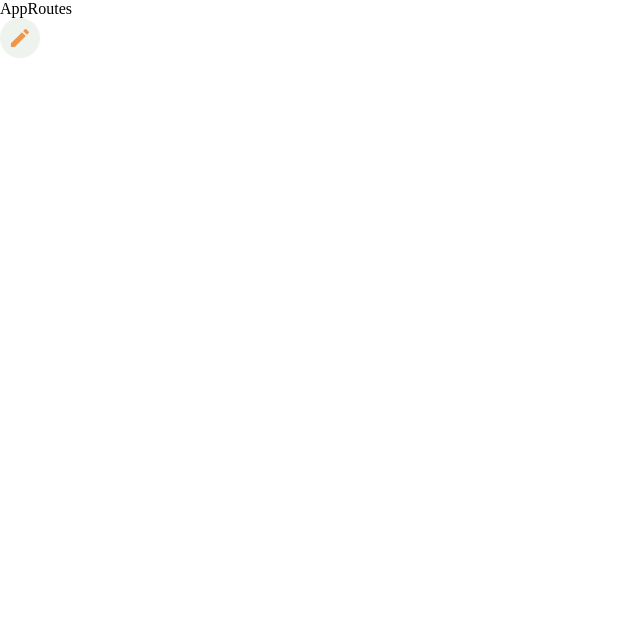
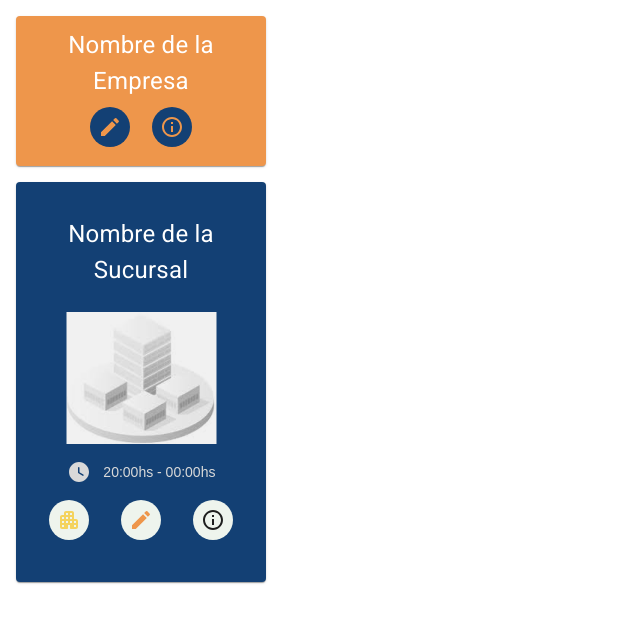
Before and after one commit to JeronimoCortez/ProyectoFinalProg3, a React (Vite) app in the folder vite-project/: page / in a window 1280 px wide. Shown: the top 622 px of the page, without its empty margins (0-640 px from the left). Built offline with nearby package versions, Linux system fonts and the light colour scheme.

Commit message:
Estilos compay edit button

```diff
--- a/vite-project/src/App.tsx
+++ b/vite-project/src/App.tsx
@@ -1,11 +1,11 @@
-import { EditButton } from "./Components/ui/EditButton/EditButton";
-import { AppRoutes } from "./routes/AppRoutes";
+import { CardBranch } from "./Components/ui/CardBranch/CardBranch";
+import { CardCompany } from "./Components/ui/CardCompany/CardCompany";
 
 function App() {
   return (
     <>
-      <AppRoutes />
-      <EditButton typeEdit="Empresas" />
+      <CardCompany />
+      <CardBranch />
     </>
   );
 }
--- a/vite-project/src/Components/ui/CardBranch/CardBranch.tsx
+++ b/vite-project/src/Components/ui/CardBranch/CardBranch.tsx
@@ -1,18 +1,9 @@
-import { Box, Card, CardContent, Typography } from "@mui/material";
+import { Card, CardContent, Typography } from "@mui/material";
 import { EditButton } from "../EditButton/EditButton";
 import { BranchDataButton } from "../BranchDataButton/BranchDataButton";
 import WatchIcon from "@mui/icons-material/WatchLaterRounded";
 import { InfoButton } from "../InfoButton/InfoButton";
 import styles from "./CardBranch.module.css";
-
-const bull = (
-  <Box
-    component="span"
-    sx={{ display: "inline-block", mx: "2px", transform: "scale(0.8)" }}
-  >
-    •
-  </Box>
-);
 
 export const CardBranch = () => {
   return (
@@ -25,6 +16,7 @@ export const CardBranch = () => {
           justifyContent: "center",
           alignItems: "center",
           backgroundColor: "#134074",
+          margin: "1rem",
         }}
       >
         <CardContent
@@ -49,8 +41,8 @@ export const CardBranch = () => {
           </div>
           <div className={styles.containerIcons}>
             <BranchDataButton typeEdit="Companies" />
-            <EditButton typeEdit="Company" />
-            <InfoButton typeEdit="Companies" />
+            <EditButton typeEdit="Company" isCompany={false} />
+            <InfoButton typeEdit="Companies" isCompany={false} />
           </div>
         </CardContent>
       </Card>
--- a/vite-project/src/Components/ui/CardCompany/CardCompany.tsx
+++ b/vite-project/src/Components/ui/CardCompany/CardCompany.tsx
@@ -1,15 +1,6 @@
-import { Box, Card, CardContent, Typography } from "@mui/material";
+import { Card, CardContent, Typography } from "@mui/material";
 import { EditButton } from "../EditButton/EditButton";
 import { InfoButton } from "../InfoButton/InfoButton";
-
-const bull = (
-  <Box
-    component="span"
-    sx={{ display: "inline-block", mx: "2px", transform: "scale(0.8)" }}
-  >
-    •
-  </Box>
-);
 
 export const CardCompany = () => {
   return (
--- a/vite-project/src/Components/ui/InfoButton/InfoButton.module.css
+++ b/vite-project/src/Components/ui/InfoButton/InfoButton.module.css
@@ -16,4 +16,5 @@
 
 .company {
   background-color: #134074;
+  color: #ee964b;
 }
--- a/vite-project/src/Components/ui/InfoButton/InfoButton.tsx
+++ b/vite-project/src/Components/ui/InfoButton/InfoButton.tsx
@@ -33,7 +33,11 @@ export const InfoButton: FC<IInfoButtonProps> = ({ typeEdit, isCompany }) => {
         className={`${styles.containerInfoIcon}
         ${isCompany ? styles.company : ""}`}
       >
-        <InfoIcon className={styles.infoIcon} onClick={handleInfo} />
+        <InfoIcon
+          className={`${styles.containerInfoIcon}
+        ${isCompany ? styles.company : ""}`}
+          onClick={handleInfo}
+        />
       </div>
     </>
   );
```
